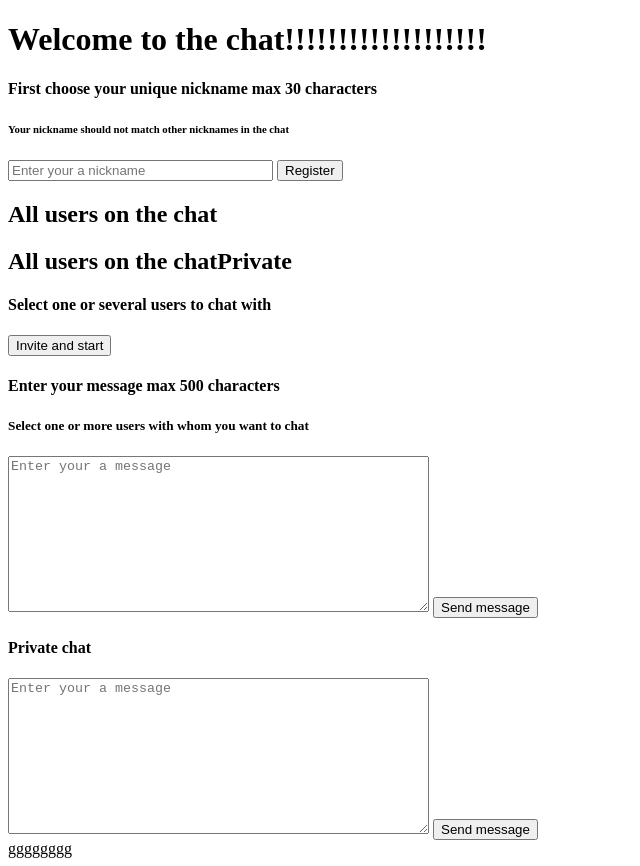
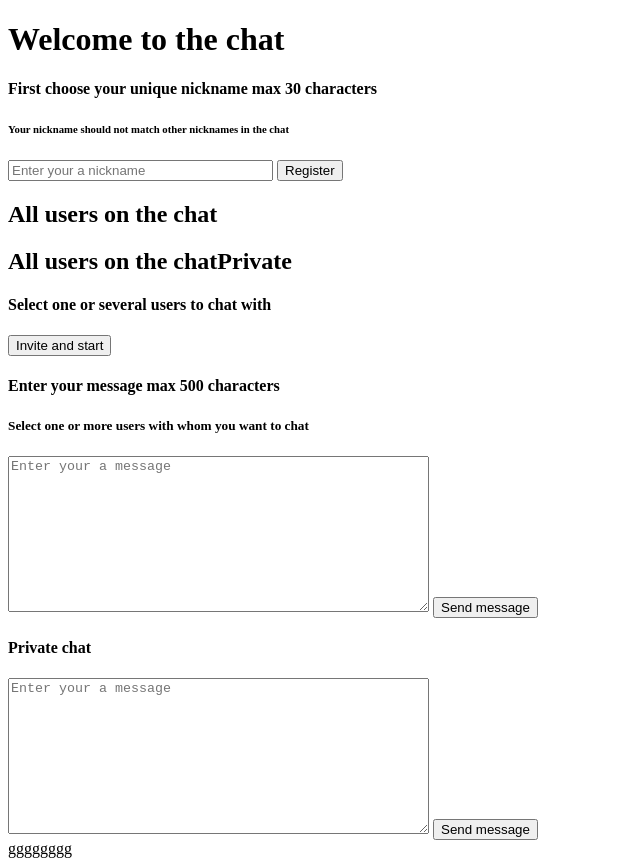
Before and after one commit to esamvera/chatWebSocket, a website: page index.html in a window 1280 px wide. Shown: the whole page, without its empty margins (0-640 px from the left). Drawn offline with Linux system fonts and the light colour scheme.

Commit message:
Update index.html

```diff
--- a/index.html
+++ b/index.html
@@ -7,7 +7,7 @@
 	<!--<link rel="stylesheet" href="styles.css">-->
 </head>
 <body>
-	<h1>Welcome to the chat!!!!!!!!!!!!!!!!!!!<h1>
+	<h1>Welcome to the chat<h1>
 
 	<h4>First choose your unique nickname max 30 characters</h4>
 	<h6>Your nickname should not match other nicknames in the chat</h6>
```
